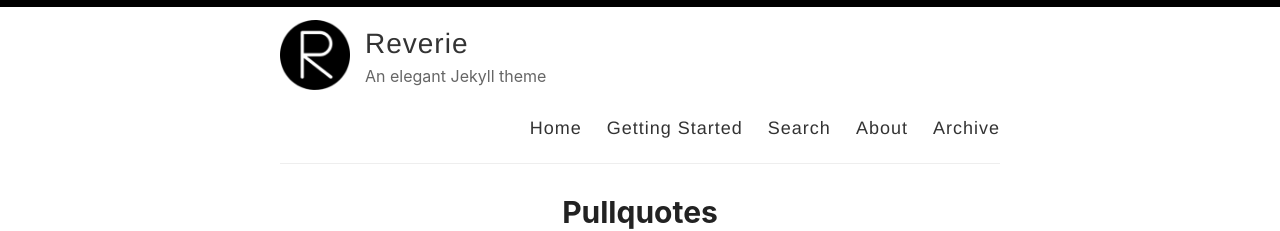
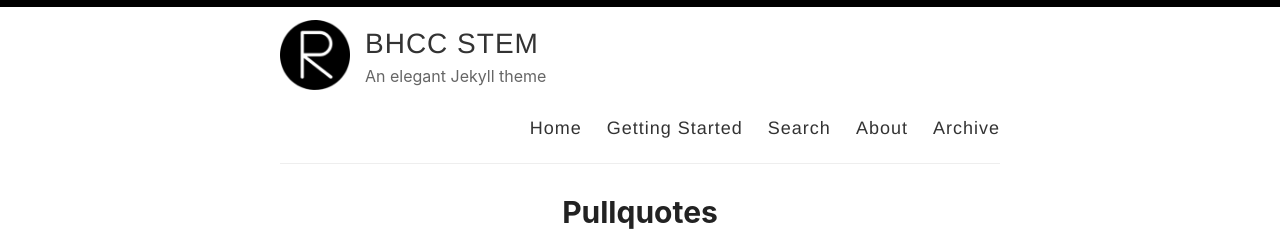
Before and after one commit to bhccstem/bhccstem.github.io, a Jekyll site: the page built from index.html, in a window 1280 px wide and 900 px high. Shown: the top 231 px of the window. Built offline with Jekyll 4.4.1, drawn with Linux system fonts in a browser that asks for light colours; the list of posts is cut into pages by our own code.

Commit message:
Update _config.yml

```diff
--- a/_config.yml
+++ b/_config.yml
@@ -3,7 +3,7 @@
 #
 
 # Name of your site (displayed in the header)
-name: Reverie
+name: BHCC STEM
 
 # Name of the author
 author: Amit Merchant
```
